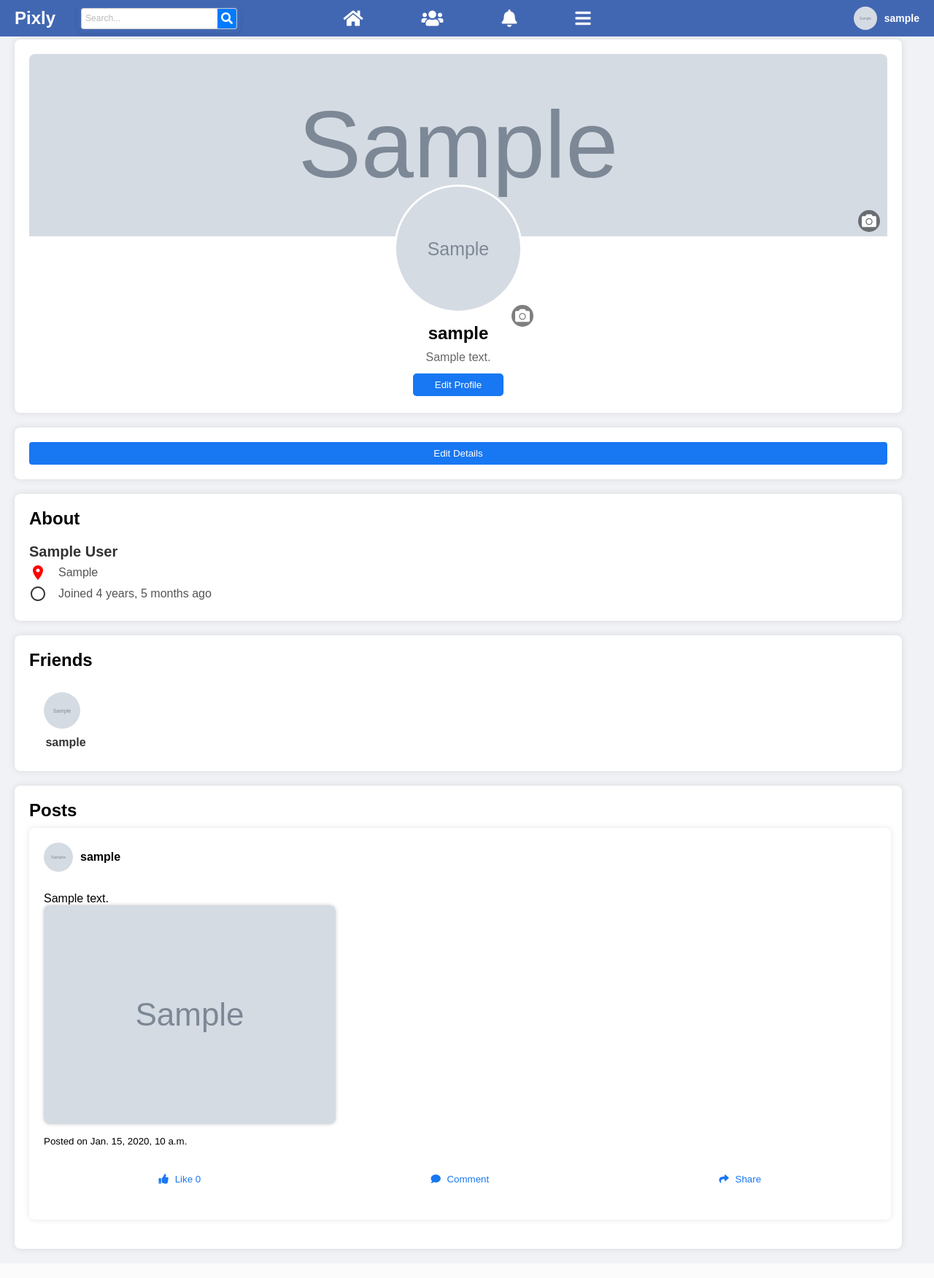
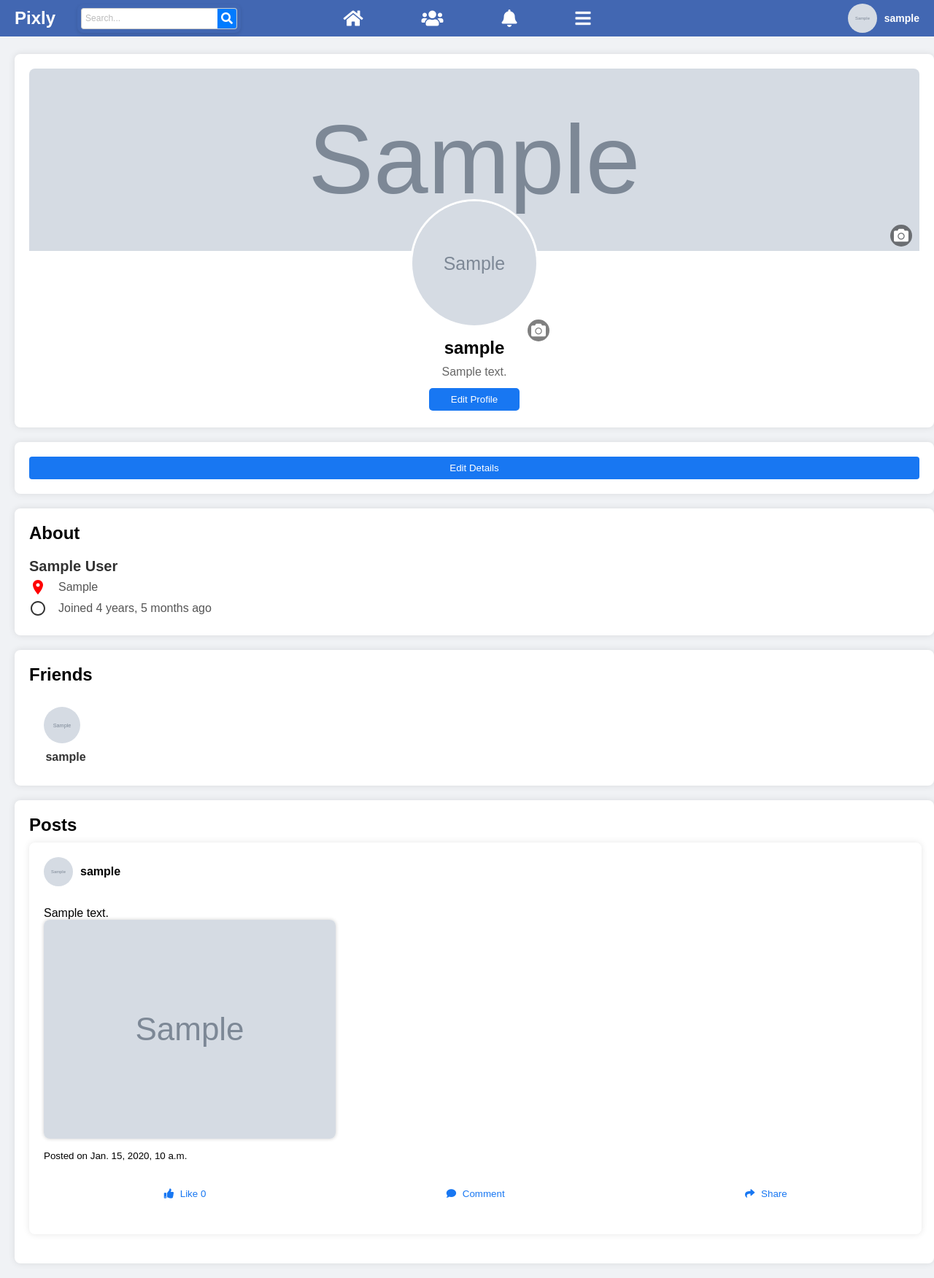
Before and after one commit to malithi19/Social-Network, a Django app: page /profile/1/ in a window 1280 px wide. Shown: the whole page at 73% size. Before the commit the page ends 1719 px from the top, so only its background shows below. Run offline with Django 5.2, Linux system fonts and the light colour scheme; tables that the repository leaves empty hold one stand-in row (values such as "Sample post"); grey boxes marked "Sample" are stand-in pictures.

Commit message:
Common CSS transfer

```diff
--- a/social/Templates/friends.html
+++ b/social/Templates/friends.html
@@ -8,7 +8,11 @@
     <link rel="stylesheet" href="https://cdnjs.cloudflare.com/ajax/libs/font-awesome/5.15.4/css/all.min.css">
     <link rel="stylesheet" href="{% static 'styles.css' %}">
     <style>
-        user-profile img {
+        body {
+        background-color: #f0f2f5;
+        }
+
+        .user-profile img {
             width: 40px;
             height: 40px;
             border-radius: 50%;
--- a/social/Templates/profile.html
+++ b/social/Templates/profile.html
@@ -8,7 +8,11 @@
     <link rel="stylesheet" href="https://cdnjs.cloudflare.com/ajax/libs/font-awesome/5.15.4/css/all.min.css">
     <link rel="stylesheet" href="{% static 'styles.css' %}">
     <style>
-        container {
+        body {
+            background-color: #f0f2f5;
+        }
+
+        .container {
             display: flex;
             margin-top: 20px;
         }
--- a/social/Templates/styles.css
+++ b/social/Templates/styles.css
@@ -126,8 +126,8 @@ header {
 }
 
 .user-profile img {
-    width: 32px;
-    height: 32px;
+    width: 40px;
+    height: 40px;
     border-radius: 50%; /* Round profile picture */
     margin-right: 10px;
 }
--- a/social/static/styles.css
+++ b/social/static/styles.css
@@ -147,8 +147,8 @@ header {
 }
 
 .user-profile img {
-    width: 32px;
-    height: 32px;
+    width: 40px;
+    height: 40px;
     border-radius: 50%; /* Round profile picture */
     margin-right: 10px;
 }
```
Also changed, not shown: social/Templates/menu.html (+7 -0 lines), social/Templates/newsfeed.html (+12 -3 lines).
